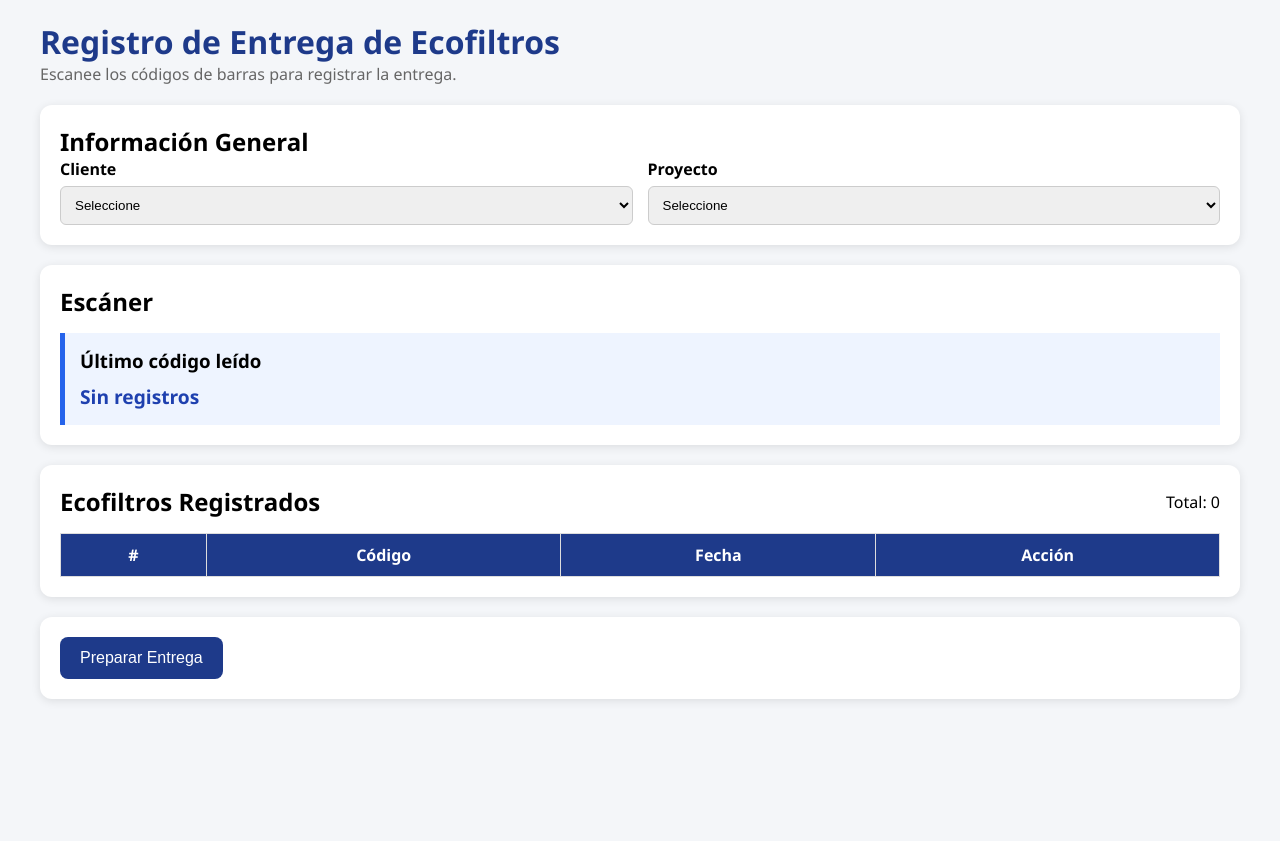
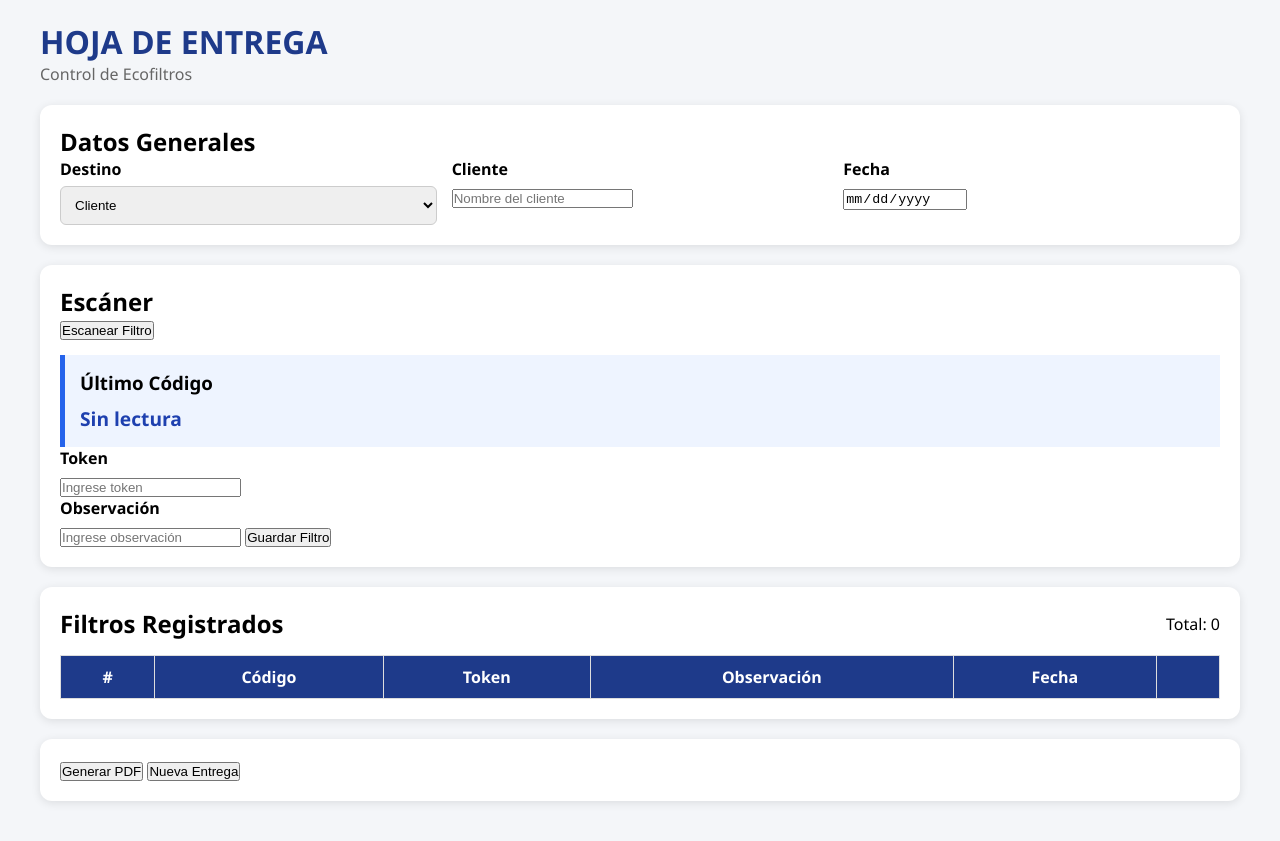
Before and after one commit to AlsKappa/RegistroFiltros, a plain HTML site: page index.html in a window 1280 px wide. Before the commit the page ends 800 px from the top, so only its background shows below. Drawn offline with nearby package versions, Linux system fonts and the light colour scheme; a script that the page names is missing.

Commit message:
Revise index.html for Ecofiltros delivery control
Updated the HTML structure for the Ecofiltros delivery control page, including new elements for scanning filters, input fields for client information, and buttons for actions.

```diff
--- a/index.html
+++ b/index.html
@@ -4,12 +4,15 @@
 <head>
     <meta charset="UTF-8">
     <meta name="viewport" content="width=device-width, initial-scale=1.0">
-
-    <title>Registro de Ecofiltros</title>
+    <title>Control de Entrega de Ecofiltros</title>
 
     <link rel="stylesheet" href="css/styles.css">
 
     <script src="https://unpkg.com/html5-qrcode"></script>
+
+    <script src="https://cdnjs.cloudflare.com/ajax/libs/jspdf/2.5.1/jspdf.umd.min.js"></script>
+
+    <script src="https://cdnjs.cloudflare.com/ajax/libs/jspdf-autotable/3.5.31/jspdf.plugin.autotable.min.js"></script>
 </head>
 
 <body>
@@ -17,36 +20,41 @@
 <div class="container">
 
     <header>
-            <h1>Registro de Entrega de Ecofiltros</h1>
-            <p>Escanee los códigos de barras para registrar la entrega.</p>
+        <h1>HOJA DE ENTREGA</h1>
+        <p>Control de Ecofiltros</p>
     </header>
 
     <section class="card">
 
-            <h2>Información General</h2>
+        <h2>Datos Generales</h2>
 
         <div class="form-grid">
 
             <div>
-                    <label>Cliente</label>
+                <label>Destino</label>
 
-                    <select id="cliente">
-                        <option value="">Seleccione</option>
-                        <option>Fundación Génesis</option>
-                        <option>Municipalidad</option>
-                        <option>Proyecto Escolar</option>
+                <select id="destino">
+                    <option>Sucursal</option>
+                    <option selected>Cliente</option>
                 </select>
             </div>
 
             <div>
-                    <label>Proyecto</label>
+                <label>Cliente</label>
 
-                    <select id="proyecto">
-                        <option value="">Seleccione</option>
-                        <option>Entrega Comunitaria</option>
-                        <option>Escuelas</option>
-                        <option>Donación</option>
-                    </select>
+                <input
+                    type="text"
+                    id="cliente"
+                    placeholder="Nombre del cliente">
+            </div>
+
+            <div>
+                <label>Fecha</label>
+
+                <input
+                    type="date"
+                    id="fechaEntrega"
+                    readonly>
             </div>
 
         </div>
@@ -57,15 +65,41 @@
 
         <h2>Escáner</h2>
 
+        <button id="btnEscanear">
+            Escanear Filtro
+        </button>
+
         <div id="reader"></div>
 
+        <div id="mensaje"></div>
+
         <div class="ultima-lectura">
-
-                <h3>Último código leído</h3>
+            <h3>Último Código</h3>
 
             <span id="codigoActual">
-                    Sin registros
+                Sin lectura
             </span>
+        </div>
+
+        <div class="registro-form">
+
+            <label>Token</label>
+
+            <input
+                type="text"
+                id="token"
+                placeholder="Ingrese token">
+
+            <label>Observación</label>
+
+            <input
+                type="text"
+                id="observacion"
+                placeholder="Ingrese observación">
+
+            <button id="guardarFiltro">
+                Guardar Filtro
+            </button>
 
         </div>
 
@@ -75,7 +109,7 @@
 
         <div class="table-header">
 
-                <h2>Ecofiltros Registrados</h2>
+            <h2>Filtros Registrados</h2>
 
             <span id="totalRegistros">
                 Total: 0
@@ -86,12 +120,16 @@
         <table>
 
             <thead>
+
             <tr>
                 <th>#</th>
                 <th>Código</th>
+                <th>Token</th>
+                <th>Observación</th>
                 <th>Fecha</th>
-                        <th>Acción</th>
+                <th></th>
             </tr>
+
             </thead>
 
             <tbody id="tablaRegistros"></tbody>
@@ -100,10 +138,14 @@
 
     </section>
 
-        <section class="card">
+    <section class="card acciones">
 
-            <button id="btnExportar">
-                Preparar Entrega
+        <button id="btnGenerarPDF">
+            Generar PDF
+        </button>
+
+        <button id="btnNuevaEntrega">
+            Nueva Entrega
         </button>
 
     </section>
@@ -113,5 +155,4 @@
 <script src="js/app.js"></script>
 
 </body>
-
 </html>
```
Lines whose indentation alone changed are shown as unchanged.
